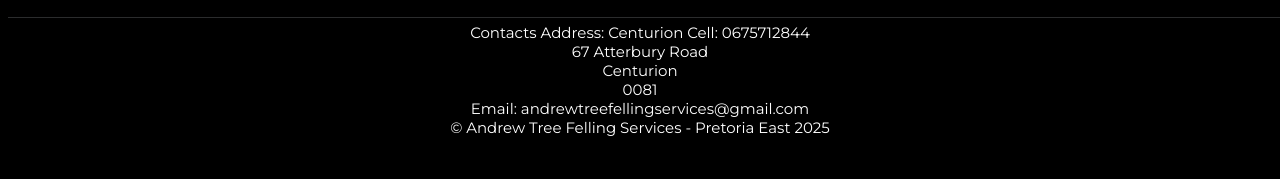
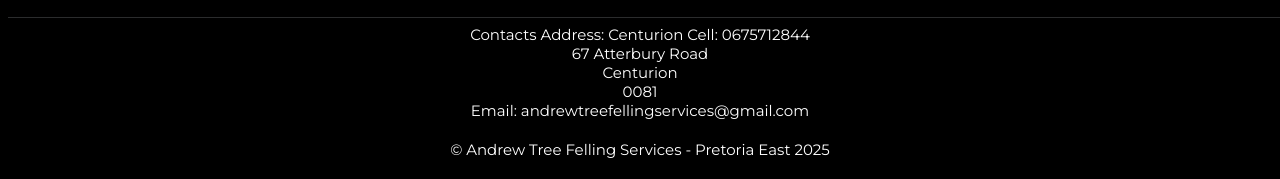
Before and after one commit to Ntando92/andrew-tree-felling, a plain HTML site: page index.html in a window 1280 px wide. Shown: the part 1892-2071 px from the top of the page. Before the commit the page ends 2037 px from the top, so only its background shows below. Drawn offline with Linux system fonts and the light colour scheme.

Commit message:
just one more touch needed

```diff
--- a/index.html
+++ b/index.html
@@ -79,9 +79,11 @@
          <p>
            Email: andrewtreefellingservices@gmail.com
          </p>
-         <p class= "copyright-tag">
+    </div>
+    <div class= "copyright-tag">
+        <p>
            © Andrew Tree Felling Services - Pretoria East 2025
          </p>
     </div>
-</body>
+ </body>
 </html>
--- a/style-mobile.css
+++ b/style-mobile.css
@@ -182,7 +182,7 @@ body {
     flex-direction: column;
     align-items: center;
     text-align: center;
-    margin-top: 5px;
+    margin-top: 7px;
 }
 
 .footer-section p {
@@ -190,4 +190,12 @@ body {
     padding: 0px;
 }
 
-.
+.copyright-tag {
+    color: white;
+    font-size: 15px;
+    display: flex;
+    flex-direction: column;
+    align-items: center;
+    text-align: center;
+    margin-top: 5px;
+}
```
